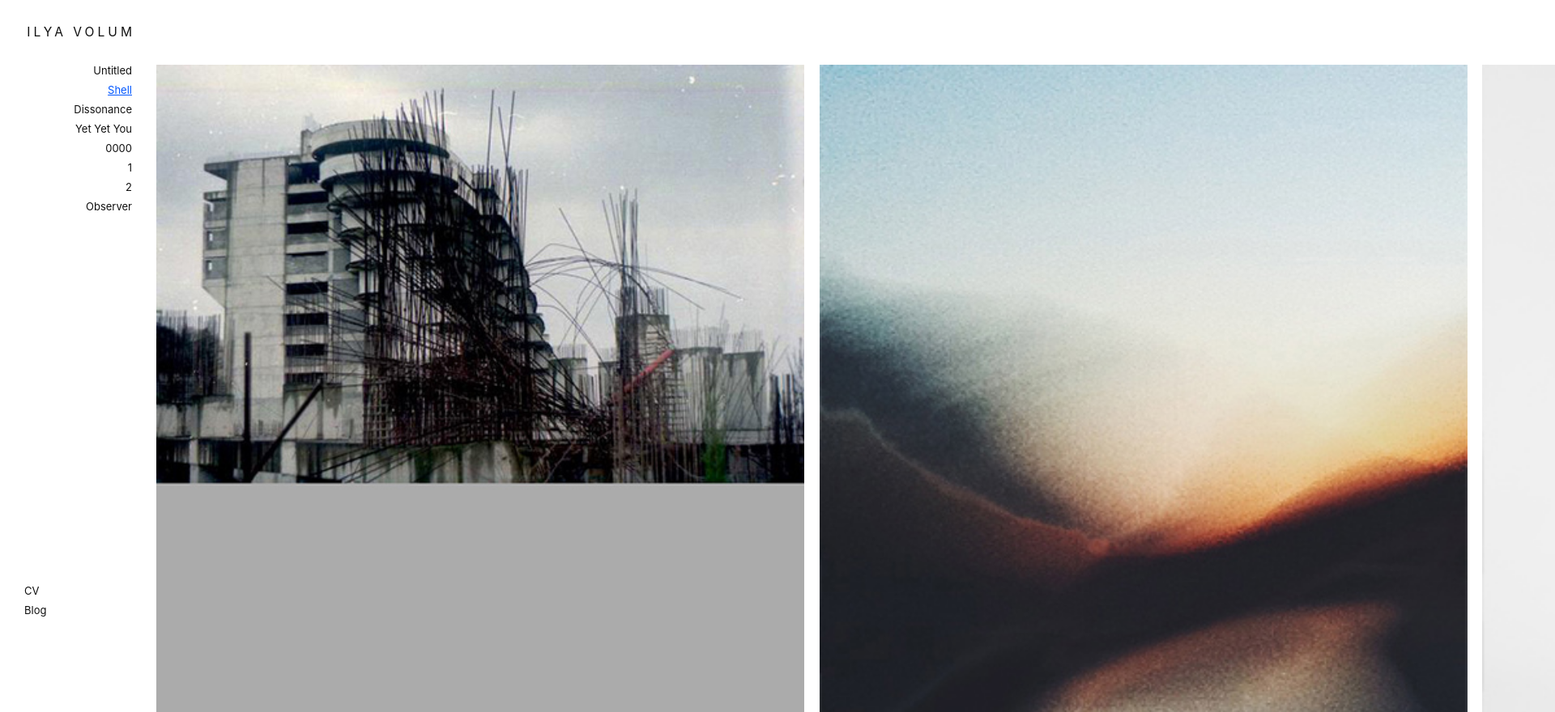
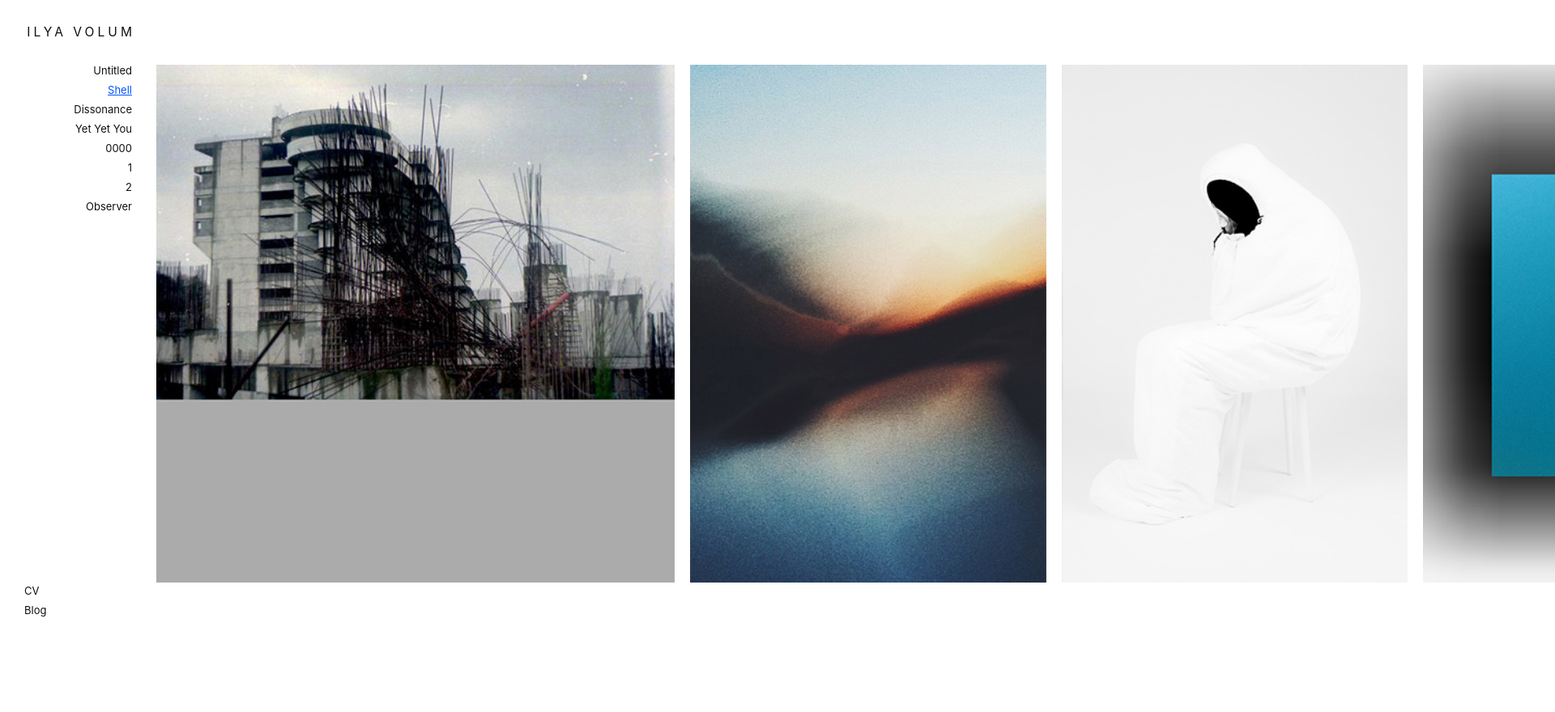
Before and after one commit to ilyavolum/ilyavolum.github.io, a plain HTML site: page shell/index.html in a window 1280 px wide. Shown: the top 880 px of the page at 81% size, 1920 px wide, since content can reach past the window. After the commit the page ends 800 px from the top, so only its background shows below. Drawn offline with Linux system fonts and the light colour scheme.

Commit message:
horizontal slider

```diff
--- a/index.css
+++ b/index.css
@@ -102,9 +102,15 @@ nav h1 {
   nav.project-nav {
     height: 100%;
   }
+  .project-horizontal {
+    min-width: 1000px;
+  }
   .project-horizontal img {
     margin-bottom: 0;
     margin-right: 15px;
+    width: auto;
+    height: 80vh;
+    max-height: 400px;
   }
   .project {
     padding-left: 193px;
@@ -120,3 +126,8 @@ nav h1 {
     width: 193px;
   }
 }
+@media only screen and (min-width: 900px) {
+  .project-horizontal img {
+    max-height: 700px;
+  }
+}
--- a/js/index.js
+++ b/js/index.js
@@ -2,7 +2,6 @@ document.addEventListener("DOMContentLoaded", function() {
   var homepage = document.getElementById("homepage");
   var projectHorizontal = document.getElementById("project-horizontal");
   var imagesHomepage = ['1.2.jpg', '2.jpg', '3.jpg'];
-  var wWidth = window.innerWidth;
 
   if (homepage) {
     var img = document.createElement('img');
@@ -11,21 +10,28 @@ document.addEventListener("DOMContentLoaded", function() {
     homepage.appendChild(img);
   }
 
-  if (projectHorizontal) {
-    var img = document.querySelectorAll('img');
-    if (wWidth > 1100) {
-      var imgWidth = 800;
-    } else if (wWidth > 900) {
-      var imgWidth = 700;
-    } else if (wWidth > 600) {
-      var imgWidth = 400;
+  window.addEventListener("resize", handleResize);
+  handleResize();
+
+  function handleResize() {
+    var wWidth = window.innerWidth;
+    if (projectHorizontal && wWidth > 600) {
+      var img = document.querySelectorAll('img');
+      var sliderWidth = 0;
+
+      var int = setInterval(function() {
+        if (img[0].getBoundingClientRect().width) {
+          clearInterval(int);
+
+          for (var i = img.length - 1; i >= 0; i--) {
+            var imgWidth = img[i].getBoundingClientRect().width;
+            sliderWidth = sliderWidth + imgWidth + 45;
+          }
+          projectHorizontal.style.width = sliderWidth + 'px';
+        }
+      }, 100);
     } else {
-      return;
+      projectHorizontal.style.width = 'auto';
     }
-
-    for (var i = img.length - 1; i >= 0; i--) {
-      img[i].style.width = imgWidth + 'px';
-    }
-    projectHorizontal.style.width = imgWidth * ( img.length + 1 ) - 100 + 'px';
   }
 });
```
